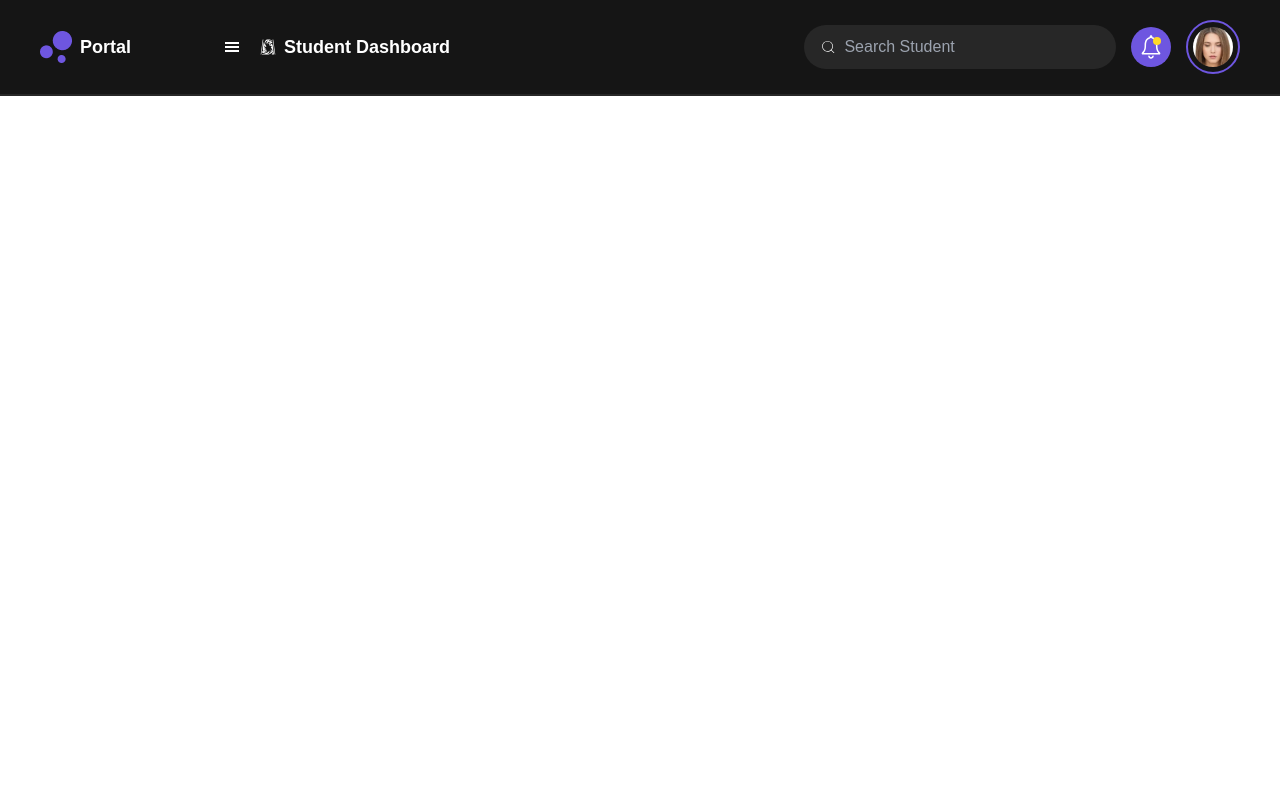
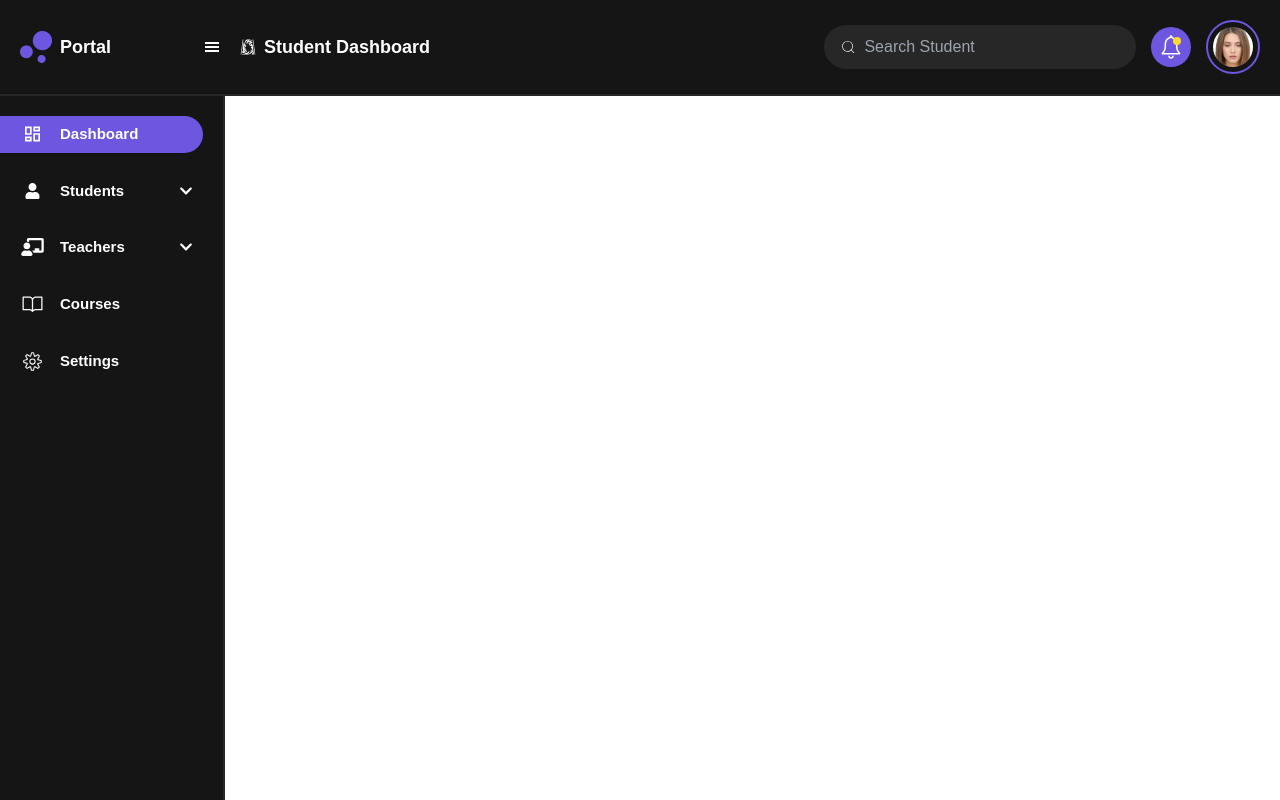
Before and after one commit to faisalhatila/react-assesment, a React (Create React App) app: page / in a window 1280 px wide. Built offline with nearby package versions, Linux system fonts and the light colour scheme.

Commit message:
layout done

```diff
--- a/src/App.js
+++ b/src/App.js
@@ -65,15 +65,12 @@ const App = () => {
   return (
     <Router>
       <Routes>
-        {/* Public Routes */}
         <Route path="/login" element={<PublicRoute><Login /></PublicRoute>} />
         <Route path="/signup" element={<PublicRoute><Signup /></PublicRoute>} />
 
-        {/* Private Routes */}
         <Route path="/" element={<PrivateRoute><ProtectedLayout /></PrivateRoute>}>
           <Route path="" element={<Dashboard />} />
           <Route path="profile" element={<Profile />} />
-          {/* Add more protected routes here */}
         </Route>
       </Routes>
     </Router>
--- a/src/components/Header.jsx
+++ b/src/components/Header.jsx
@@ -8,9 +8,9 @@ import UserAvatar from '../assets/img/User1Avatar.svg';
 import ThemedText from './ui-elements/ThemedText';
 import ThemedIcon from './ui-elements/ThemedIcon';
 
-const Header = () => {
+const Header = ({ isHamburgerToggled, handleToggle }) => {
   const [isDropdownOpen, setDropdownOpen] = useState(false);
-  const [isHamburgerToggled, setHamburgerToggled] = useState(false);
+  //   const [isHamburgerToggled, setHamburgerToggled] = useState(false);
 
   const dropdownRef = useRef(null);
 
@@ -18,9 +18,9 @@ const Header = () => {
     setDropdownOpen((ps) => !ps);
   };
 
-  const handleHamburgerClick = () => {
-    setHamburgerToggled((prev) => !prev);
-  };
+  //   const handleHamburgerClick = () => {
+  //     setHamburgerToggled((prev) => !prev);
+  //   };
 
   useEffect(() => {
     const handleClickOutside = (event) => {
@@ -35,7 +35,7 @@ const Header = () => {
   }, []);
 
   return (
-    <header className="bg-darkprimary border-b-[2px] border-b-border text-white p-[20px] md:px-[40px] md:py-[20px] flex items-center fixed w-[100%]">
+    <header className="bg-darkprimary border-b-[2px] border-b-border text-white p-[20px] flex items-center fixed w-[100%]">
       <div
         className={`transition-all duration-300 ease-in-out ${
           isHamburgerToggled ? 'w-[80px]' : 'w-[200px]'
@@ -53,7 +53,7 @@ const Header = () => {
             Portal
           </ThemedText>
         </div>
-        <div className="cursor-pointer" onClick={handleHamburgerClick}>
+        <div className="cursor-pointer" onClick={handleToggle}>
           <ThemedIcon Icon={GiHamburgerMenu} className />
         </div>
       </div>
--- a/src/components/ProtectedLayout.jsx
+++ b/src/components/ProtectedLayout.jsx
@@ -1,24 +1,30 @@
-import React from 'react';
+import React, { useState } from 'react';
 import Header from './Header';
 import Sidebar from './Sidebar';
 import Footer from './Footer';
 import { Outlet } from 'react-router-dom';
 
 const ProtectedLayout = () => {
+  const [isHamburgerToggled, setHamburgerToggled] = useState(false);
+  const handleHamburgerClick = () => {
+    setHamburgerToggled((prev) => !prev);
+  };
   return (
-    // <div className="flex min-h-screen">
-    //   <Sidebar />
-    //   <div className="flex flex-col flex-grow">
-    //     <Header />
-    //     <main className="flex-grow p-4">
-    //       <Outlet /> {/* Routed content will be rendered here */}
-    //     </main>
-    //     <Footer />
-    //   </div>
-    // </div>
-    <div>
-      <Header />
-      <Outlet />
+    <div className="flex min-h-screen">
+      <Header
+        isHamburgerToggled={isHamburgerToggled}
+        handleToggle={handleHamburgerClick}
+      />
+      <div className="flex flex-col flex-grow">
+        <Sidebar
+          isHamburgerToggled={isHamburgerToggled}
+          handleToggle={handleHamburgerClick}
+        />
+        <main className="flex-grow p-4">
+          <Outlet />
+        </main>
+        <Footer />
+      </div>
     </div>
   );
 };
--- a/src/components/Sidebar.jsx
+++ b/src/components/Sidebar.jsx
@@ -1,18 +1,150 @@
-import React from 'react';
-import { Link } from 'react-router-dom';
+import React, { useState } from 'react';
+import { Link, useLocation } from 'react-router-dom';
+import { MdOutlineDashboard } from 'react-icons/md';
+import { FaUser, FaChalkboardTeacher, FaChevronDown } from 'react-icons/fa';
+import { GoBook } from 'react-icons/go';
+import { CiSettings } from 'react-icons/ci';
 
-const Sidebar = () => {
+import ThemedText from './ui-elements/ThemedText';
+import ThemedIcon from './ui-elements/ThemedIcon';
+
+const Sidebar = ({ isHamburgerToggled, handleToggle }) => {
+  const [expandedItems, setExpandedItems] = useState({});
+  const location = useLocation();
+
+  const sidebarItems = [
+    {
+      id: 1,
+      label: 'Dashboard',
+      Icon: <MdOutlineDashboard size={20} className="w-[25px]" />,
+      route: '/',
+    },
+    {
+      id: 2,
+      label: 'Students',
+      route: '/students',
+      Icon: <FaUser size={16} className="w-[25px]" />,
+      children: [
+        {
+          title: 'Manage Students',
+          route: '/students/manage',
+        },
+        {
+          title: 'Attendance',
+          route: '/students/attendance',
+        },
+      ],
+    },
+    {
+      id: 3,
+      label: 'Teachers',
+      route: '/teachers',
+      Icon: <FaChalkboardTeacher size={18} className="w-[25px]" />,
+      children: [
+        {
+          title: 'Manage Teachers',
+          route: '/teachers/manage',
+        },
+        {
+          title: 'Attendance',
+          route: '/teachers/attendance',
+        },
+      ],
+    },
+    {
+      id: 4,
+      label: 'Courses',
+      route: '/courses',
+      Icon: <GoBook size={20} className="w-[25px]" />,
+    },
+    {
+      id: 5,
+      label: 'Settings',
+      route: '/settings',
+      Icon: <CiSettings size={25} className="w-[25px]" />,
+    },
+  ];
+
+  const toggleItem = (id) => {
+    setExpandedItems((prevState) => ({
+      ...prevState,
+      [id]: !prevState[id],
+    }));
+  };
+
+  const isRouteActive = (route) => location.pathname === route;
+
+  const isChildRouteActive = (children) =>
+    children?.some((child) => location.pathname === child.route);
+
+  // Adjust width with transition based on isHamburgerToggled
+  const sidebarWidth = isHamburgerToggled ? 'w-[80px]' : 'w-[225px]';
+  const textVisibility = isHamburgerToggled ? 'opacity-0' : 'opacity-100'; // Hide text when collapsed
+
   return (
-    <aside className="w-64 bg-gray-900 text-white p-4">
-      <ul>
-        <li>
-          <Link to="/dashboard">Dashboard</Link>
-        </li>
-        <li>
-          <Link to="/profile">Profile</Link>
-        </li>
-        {/* Add more links as needed */}
-      </ul>
+    <aside
+      className={`${sidebarWidth} min-h-[100vh] fixed bg-darkprimary text-white pt-[20px] pr-[20px] mt-[96px] transition-all duration-300 ease-in-out border-r-[2px] border-r-border`}
+    >
+      {sidebarItems.map(({ id, label, Icon, route, children }, index) => (
+        <div className="flex flex-col mb-[20px]" key={index}>
+          <div
+            className={`flex items-center justify-between pr-[10px] py-[7px] px-[20px] rounded-r-[20px] cursor-pointer ${
+              isRouteActive(route) ? 'bg-secondary' : ''
+            } ${isChildRouteActive(children) ? 'text-secondary' : ''}`}
+            onClick={() => {
+              if (children && isHamburgerToggled) {
+                // Call handleToggle if isHamburgerToggled is true before toggling the item
+                handleToggle();
+              }
+              if (children) {
+                toggleItem(id);
+              }
+            }}
+          >
+            <div className="flex items-center">
+              {Icon}
+              <Link to={route}>
+                {/* Only show text when sidebar is expanded */}
+                <ThemedText
+                  className={`ml-[15px] font-urbanist text-[15px] font-bold transition-opacity duration-300 ${textVisibility}`}
+                >
+                  {label}
+                </ThemedText>
+              </Link>
+            </div>
+            {children && (
+              <ThemedIcon
+                Icon={FaChevronDown}
+                size={14}
+                className={`transition-transform duration-300 ${
+                  expandedItems[id] ? 'rotate-180' : ''
+                }`}
+              />
+            )}
+          </div>
+          <div
+            className={`transition-max-height duration-300 ease-in-out overflow-hidden ml-[47px] ${
+              expandedItems[id] ? 'max-h-[500px]' : 'max-h-0'
+            }`}
+          >
+            {children &&
+              !isHamburgerToggled &&
+              children.map(({ route, title }, childIndex) => (
+                <div key={childIndex} className="ml-[15px] mt-[8px]">
+                  <Link to={route}>
+                    <ThemedText
+                      className={`font-urbanist text-[13px] font-bold ${
+                        isRouteActive(route) ? 'text-secondary' : ''
+                      }`}
+                    >
+                      {title}
+                    </ThemedText>
+                  </Link>
+                </div>
+              ))}
+          </div>
+        </div>
+      ))}
     </aside>
   );
 };
--- a/src/components/ui-elements/ThemedIcon.jsx
+++ b/src/components/ui-elements/ThemedIcon.jsx
@@ -1,7 +1,7 @@
 import React from 'react';
 
-const ThemedIcon = ({ Icon, size }) => {
-  return <Icon className={`text-white`} size={size} />;
+const ThemedIcon = ({ Icon, size, className }) => {
+  return <Icon className={`text-white ${className}`} size={size} />;
 };
 
 export default ThemedIcon;
```
